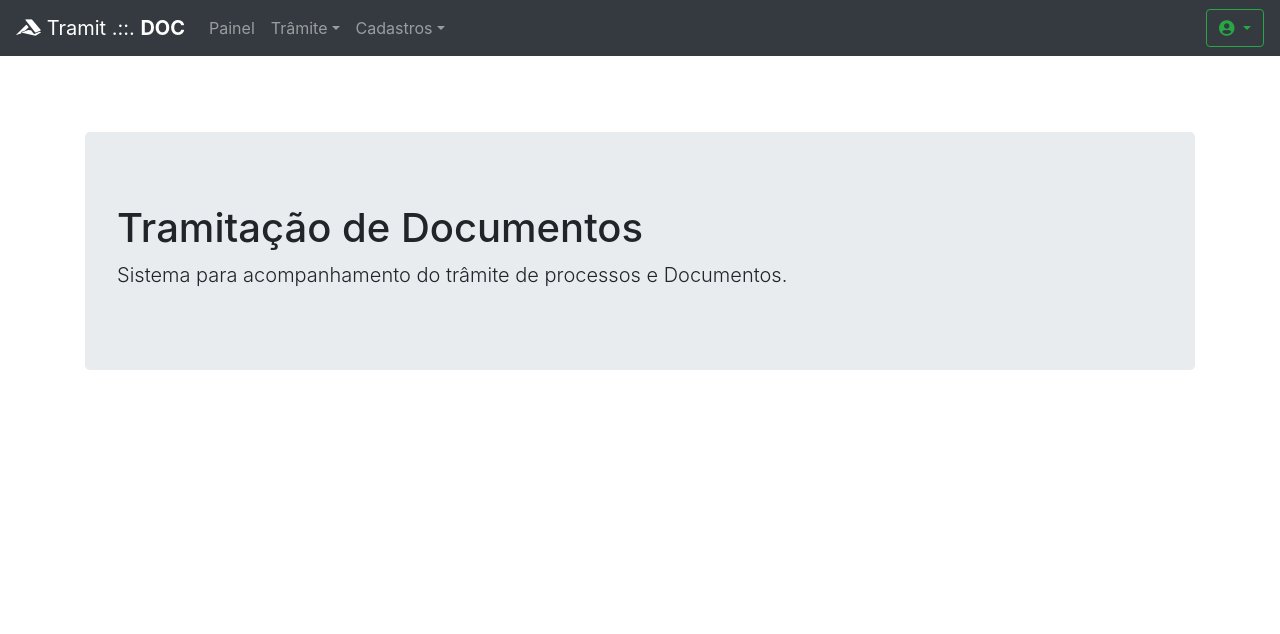
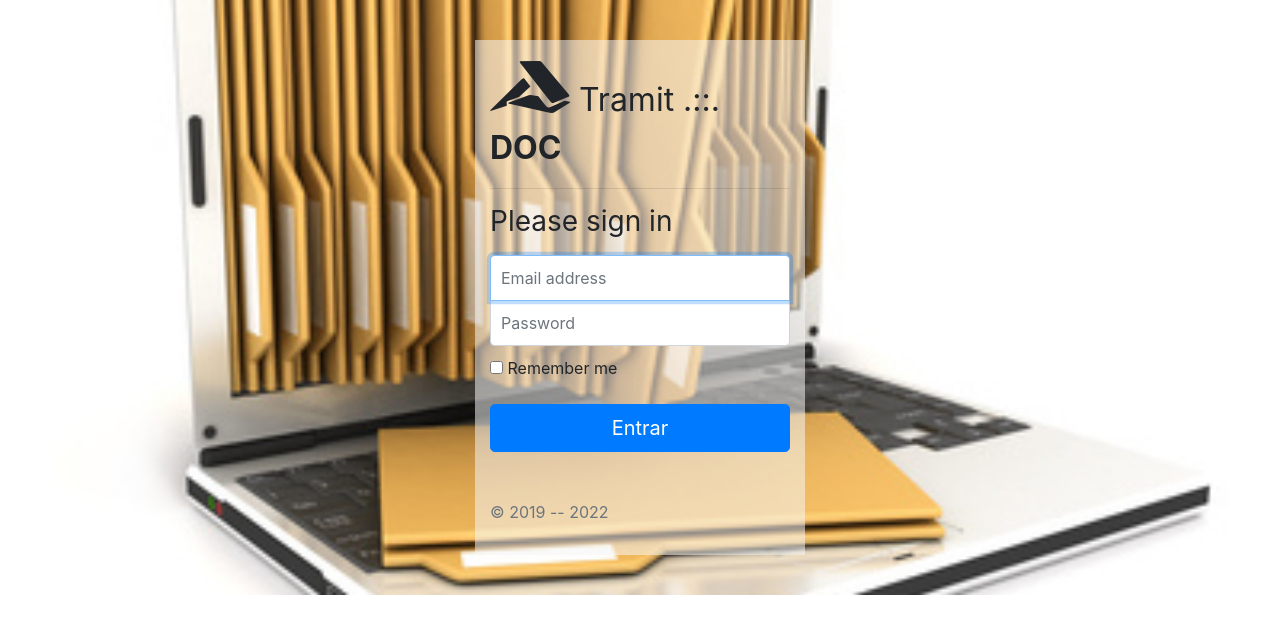
Before and after one commit to tenclar/tramit, a React (Create React App) app in the folder client/: page / in a window 1280 px wide. Shown: the top 634 px of the page. Built offline with nearby package versions, Linux system fonts and the light colour scheme.

Commit message:
adicionado PrivateRoute

```diff
--- a/client/src/App.js
+++ b/client/src/App.js
@@ -2,34 +2,36 @@ import React from 'react'
 //import logo from './logo.svg'
 import './App.css'
 
-import {BrowserRouter as Router, Switch, Route} from 'react-router-dom'
+import {BrowserRouter as Router, Switch, Route , Redirect} from 'react-router-dom'
+import {isAuthenticated} from './components/auth'
 import Content from './components/Content'
 
 import Login from './components/Login'
 
+
+
 function App() {
+
+  const PrivateRoute = ({ component: Component, ...rest }) =>(
+    <Route
+      {...rest}
+      render={ props =>
+        isAuthenticated() ? (
+          <Component {...props} />
+        ) : (
+          <Redirect to={{pathname: '/', state: { from: props.location } }} />
+        )
+      }
+    />
+  )
+
   return (
     <Router>
       <Switch>
-        <Route exact path='/login' component={Login} />
+        <Route exact path='/' component={Login} />
 
-        <Route  path='/*' component={Content} />
+        <PrivateRoute  path='/app' component={Content} />
     </Switch>
-   { /* <Route exact path='/setores' component={Content} />
-    <Route exact path='/setores/novo' component={Content} />
-    <Route exact path='/setores/editar/:id' component={Content} />
-
-    <Route exact path='/usuarios' component={Content} />
-    <Route exact path='/usuarios/novo' component={Content} />
-    <Route exact path='/usuarios/editar/:id' component={Content} />
-
-    <Route exact path='/documentos' component={Content} />
-    <Route exact path='/documentos/novo' component={Content} />
-    <Route exact path='/documentos/editar/:id' component={Content} />
-
-    <Route exact path='/doctipos' component={Content} />
-    <Route exact path='/doctipos/novo' component={Content} />
-    <Route exact path='/doctipos/editar/:id' component={Content} /> */}
 
 
     </Router>
```
